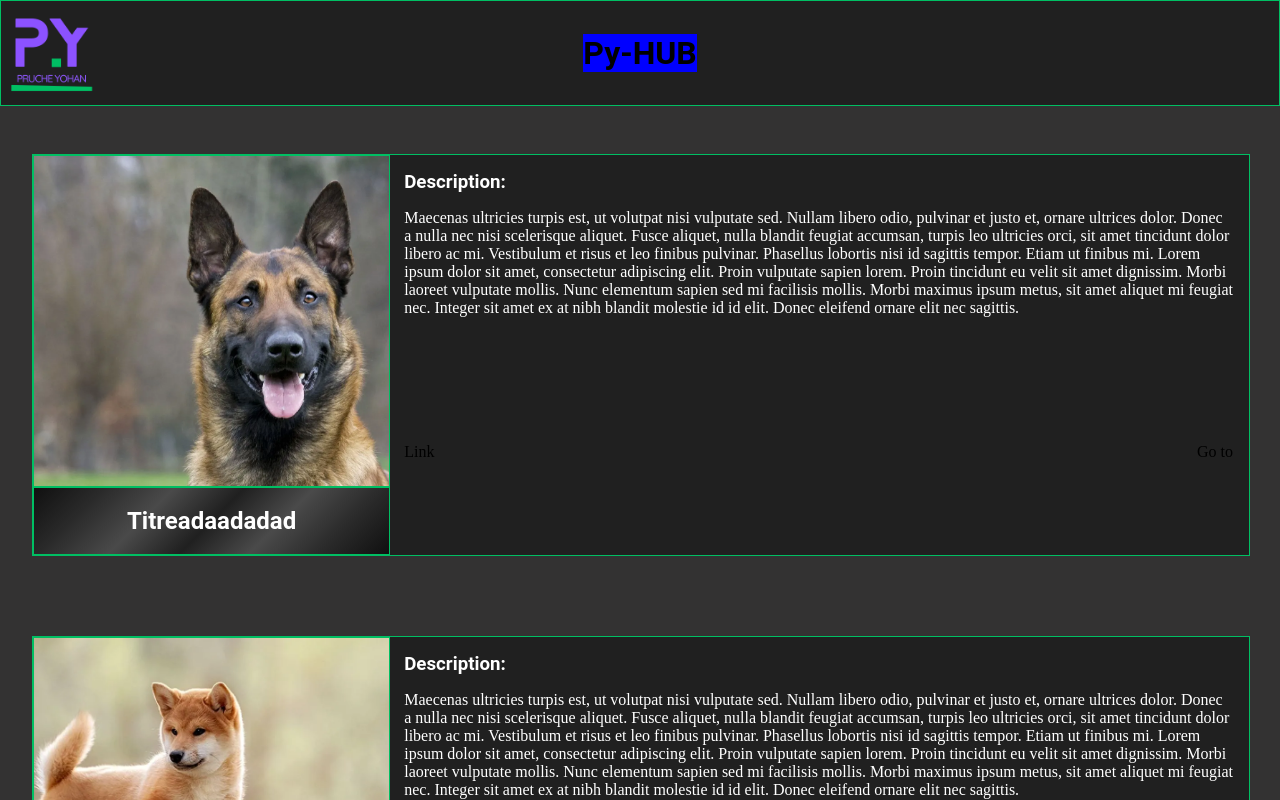
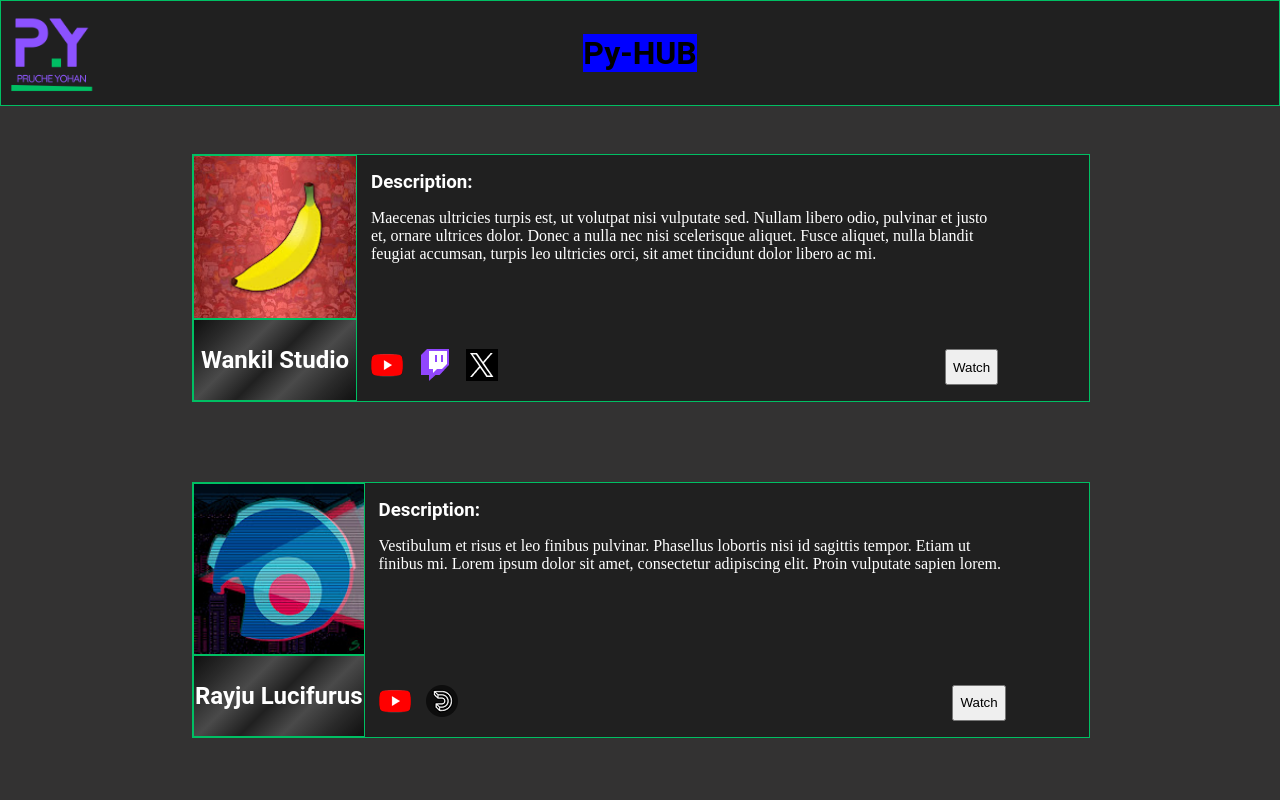
Before and after one commit to Phanttoms/Py-hub, a React (Vite) app in the folder vite-project/: page / in a window 1280 px wide. Shown: the top 800 px of the page. Built offline with nearby package versions, Linux system fonts and the light colour scheme.

Commit message:
integration des datas pour Gallery

```diff
--- a/vite-project/src/components/Gallery/_gallery.scss
+++ b/vite-project/src/components/Gallery/_gallery.scss
@@ -3,7 +3,7 @@
 	display: flex;
 	flex-direction: column;
 	gap: 5rem;
-	width: 95%;
+	width: 70%;
 	align-self: center;
 	margin: 3rem 0 3rem 0;
 }
--- a/vite-project/src/components/Gallery/index.tsx
+++ b/vite-project/src/components/Gallery/index.tsx
@@ -1,15 +1,40 @@
+// style
+import "./_gallery.scss";
+
+// components
 import GalleryCard from "../GalleryCard";
-import "./_gallery.scss";
-import img1 from "../../assets/images/testimage/chien1.webp";
-import img2 from "../../assets/images/testimage/chien2.webp";
-import img3 from "../../assets/images/testimage/chien3.jpg";
+
+// information des chaines
+import { data } from "../../data/galleryData";
+
+interface Info {
+	id: string;
+	title: string;
+	image: string;
+	description: string;
+	url: string;
+	link: {
+		youtube?: { url: string; image: string }[];
+		twitch?: { url: string; image: string }[];
+		twitter?: { url: string; image: string }[];
+		dailymotion?: { url: string; image: string }[];
+	};
+}
 
 function Gallery() {
 	return (
 		<div className="gallery">
-			<GalleryCard src={img1} />
-			<GalleryCard src={img2} />
-			<GalleryCard src={img3} />
+			{data.map((info: Info) => (
+				<GalleryCard
+					key={info.id}
+					id={info.id}
+					src={info.image}
+					content={info.description}
+					title={info.title}
+					url={info.url}
+					link={info.link}
+				/>
+			))}
 		</div>
 	);
 }
--- a/vite-project/src/components/GalleryCard/_galleryCard.scss
+++ b/vite-project/src/components/GalleryCard/_galleryCard.scss
@@ -2,20 +2,19 @@
 	display: flex;
 	flex-direction: row;
 	width: 100%;
-	height: 25rem;
+	height: auto;
 	background-color: #202020;
 	border: 0.1rem solid #00bf63;
 	&__preview {
 		display: flex;
 		flex-direction: column;
-		width: 30%;
 		height: auto;
 		justify-content: space-between;
 		&--img {
 			width: 100%;
-			height: 100%;
+			height: auto;
 			border: 0.1rem solid #00bf63;
-			object-fit: cover;
+			object-fit: contain;
 		}
 		&__titlebox {
 			width: 100%;
@@ -48,10 +47,10 @@
 		flex-direction: column;
 		margin: 1rem;
 		gap: 2rem;
+		justify-content: space-between;
 		&__description {
 			display: flex;
 			flex-direction: column;
-			height: 15rem;
 			overflow: auto;
 			color: white;
 			gap: 1rem;
@@ -66,6 +65,12 @@
 			justify-content: space-between;
 
 			&--nav {
+				display: flex;
+				flex-direction: row;
+				width: 50%;
+				height: auto;
+				gap: 5%;
+				flex-wrap: wrap;
 			}
 			&--watch {
 			}
--- a/vite-project/src/components/GalleryCard/index.tsx
+++ b/vite-project/src/components/GalleryCard/index.tsx
@@ -1,18 +1,35 @@
 import "./_galleryCard.scss";
 
 interface GalleryCardProps {
+	key: string;
+	id: string;
 	src: string;
+	content: string;
+	title: string;
+	url: string;
+	link: {
+		youtube?: { url: string; image: string }[];
+		twitch?: { url: string; image: string }[];
+		twitter?: { url: string; image: string }[];
+		dailymotion?: { url: string; image: string }[];
+	};
 }
 
-function GalleryCard({ src }: GalleryCardProps) {
+function GalleryCard({
+	key,
+	id,
+	src,
+	content,
+	title,
+	url,
+	link,
+}: GalleryCardProps) {
 	return (
-		<div className="galleryCard">
+		<div className="galleryCard" id={id} key={key}>
 			<div className="galleryCard__preview">
 				<img className="galleryCard__preview--img" src={src} alt="Preview" />
 				<div className="galleryCard__preview__titlebox">
-					<h2 className="galleryCard__preview__titlebox--title">
-						Titreadaadadad
-					</h2>
+					<h2 className="galleryCard__preview__titlebox--title">{title}</h2>
 				</div>
 			</div>
 			<div className="galleryCard__content">
@@ -20,24 +37,37 @@ function GalleryCard({ src }: GalleryCardProps) {
 					<h3 className="galleryCard__content__description--title">
 						Description:
 					</h3>
-					<p className="galleryCard__content__description--text">
-						Maecenas ultricies turpis est, ut volutpat nisi vulputate sed.
-						Nullam libero odio, pulvinar et justo et, ornare ultrices dolor.
-						Donec a nulla nec nisi scelerisque aliquet. Fusce aliquet, nulla
-						blandit feugiat accumsan, turpis leo ultricies orci, sit amet
-						tincidunt dolor libero ac mi. Vestibulum et risus et leo finibus
-						pulvinar. Phasellus lobortis nisi id sagittis tempor. Etiam ut
-						finibus mi. Lorem ipsum dolor sit amet, consectetur adipiscing elit.
-						Proin vulputate sapien lorem. Proin tincidunt eu velit sit amet
-						dignissim. Morbi laoreet vulputate mollis. Nunc elementum sapien sed
-						mi facilisis mollis. Morbi maximus ipsum metus, sit amet aliquet mi
-						feugiat nec. Integer sit amet ex at nibh blandit molestie id id
-						elit. Donec eleifend ornare elit nec sagittis.
-					</p>
+					<p className="galleryCard__content__description--text">{content}</p>
 				</div>
 				<div className="galleryCard__content__link">
-					<div className="galleryCard__content__link--nav">Link</div>
-					<div className="galleryCard__content__link--watch">Go to</div>
+					<div className="galleryCard__content__link--nav">
+						{link.youtube?.map((yt, index) => (
+							<a key={`youtube-${index}`} href={yt.url}>
+								<img src={yt.image} alt="YouTube" />
+							</a>
+						))}
+						{link.twitch?.map((tw, index) => (
+							<a key={`twitch-${index}`} href={tw.url}>
+								<img src={tw.image} alt="Twitch" />
+							</a>
+						))}
+						{link.twitter?.map((tw, index) => (
+							<a key={`twitter-${index}`} href={tw.url}>
+								<img src={tw.image} alt="Twitter" />
+							</a>
+						))}
+						{link.dailymotion?.map((dm, index) => (
+							<a key={`dailymotion-${index}`} href={dm.url}>
+								<img src={dm.image} alt="Dailymotion" />
+							</a>
+						))}
+					</div>
+					<button
+						className="galleryCard__content__link--watch"
+						onClick={() => (window.location.href = url)}
+					>
+						Watch
+					</button>
 				</div>
 			</div>
 		</div>
--- a/vite-project/src/data/galleryData.ts
+++ b/vite-project/src/data/galleryData.ts
@@ -16,8 +16,7 @@ export const data = [
 		image: galleryImg1,
 		description:
 			"Maecenas ultricies turpis est, ut volutpat nisi vulputate sed. Nullam libero odio, pulvinar et justo et, ornare ultrices dolor. Donec a nulla nec nisi scelerisque aliquet. Fusce aliquet, nulla blandit feugiat accumsan, turpis leo ultricies orci, sit amet tincidunt dolor libero ac mi.",
-		link: [
-			{
+		link: {
 			youtube: [
 				{
 					url: "",
@@ -37,8 +36,8 @@ export const data = [
 				},
 			],
 		},
-		],
-		url: "test",
+
+		url: "test wankil",
 	},
 	{
 		id: "2",
@@ -46,8 +45,7 @@ export const data = [
 		image: galleryImg2,
 		description:
 			"Vestibulum et risus et leo finibus pulvinar. Phasellus lobortis nisi id sagittis tempor. Etiam ut finibus mi. Lorem ipsum dolor sit amet, consectetur adipiscing elit. Proin vulputate sapien lorem.",
-		link: [
-			{
+		link: {
 			youtube: [
 				{
 					url: "",
@@ -61,8 +59,8 @@ export const data = [
 				},
 			],
 		},
-		],
-		url: "test",
+
+		url: "test rayju",
 	},
 	{
 		id: "3",
@@ -70,8 +68,7 @@ export const data = [
 		image: galleryImg3,
 		description:
 			"Proin tincidunt eu velit sit amet dignissim. Morbi laoreet vulputate mollis. Nunc elementum sapien sed mi facilisis mollis. Morbi maximus ipsum metus, sit amet aliquet mi feugiat nec. Integer sit amet ex at nibh blandit molestie id id elit. Donec eleifend ornare elit nec sagittis.",
-		link: [
-			{
+		link: {
 			youtube: [
 				{
 					url: "",
@@ -85,7 +82,7 @@ export const data = [
 				},
 			],
 		},
-		],
-		url: "test",
+
+		url: "test el jj",
 	},
 ];
```
Lines whose indentation alone changed are shown as unchanged.
